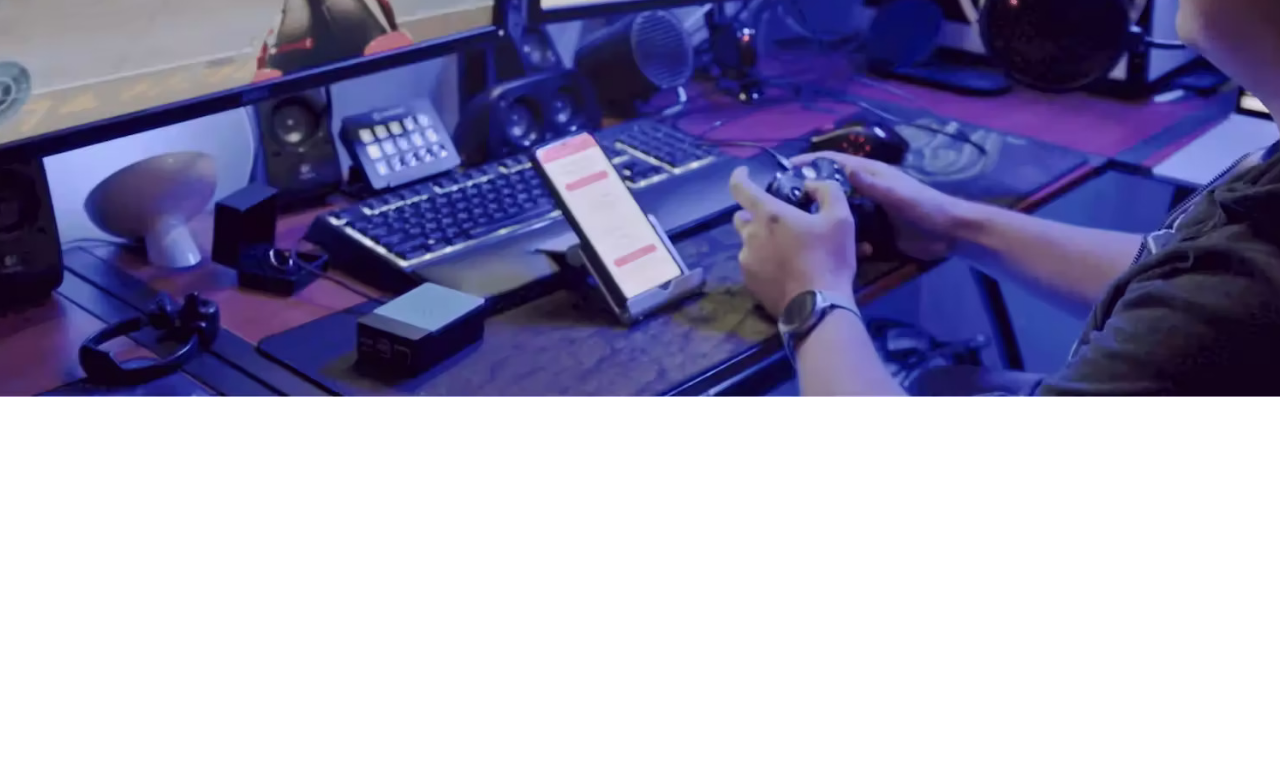
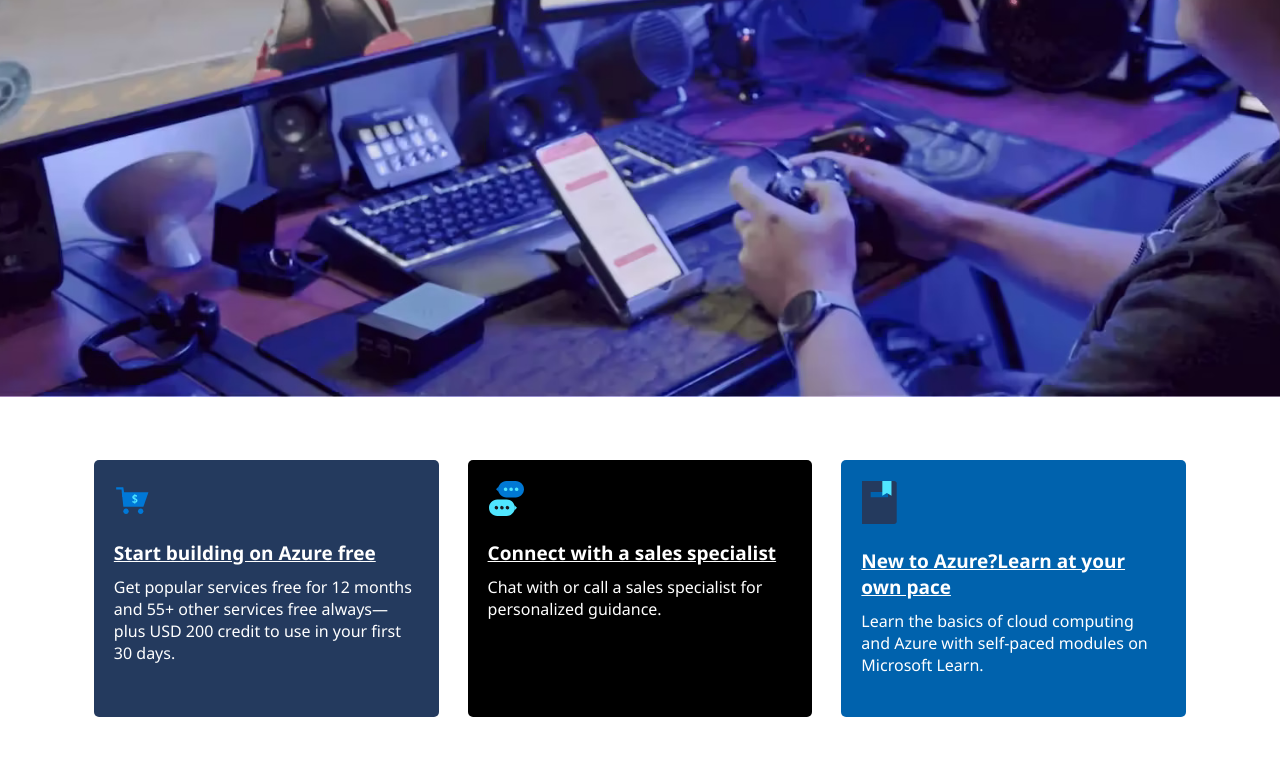
Before and after one commit to abrahamwebdev/learncoding, a plain HTML site: page azure_website/index.html in a window 1280 px wide. Shown: the part 3975-4754 px from the top of the page. Before the commit the page ends 4372 px from the top, so only its background shows below. Drawn offline with Linux system fonts and the light colour scheme.

Commit message:
azure cards

```diff
--- a/azure_website/index.html
+++ b/azure_website/index.html
@@ -243,6 +243,42 @@
     </div>
   </div>
 
+  <div class="colored-cards">
+    <div class="colored-card">
+      <div class="image-div">
+        <img src="./assets/cards/1.svg" alt="">
+      </div>
+      <div class="text">
+        <div>
+        <a href="">Start building on Azure free</a>
+        </div>
+        <a href="">Get popular services free for 12 months and 55+ other services free always—plus USD 200 credit to use in your first 30 days.</a>
+      </div>
+    </div>
+    <div class="colored-card">
+      <div class="image-div">
+        <img src="./assets/cards/2.svg" alt="">
+      </div>
+      <div class="text">
+        <div>
+        <a href="">Connect with a sales specialist</a>
+        </div>
+        <a href="">Chat with or call a sales specialist for personalized guidance.
+        </a>
+      </div>
+    </div>
+    <div class="colored-card">
+      <div class="image-div">
+        <img src="./assets/cards/3.svg" alt="">
+      </div>
+      <div class="text">
+        <div>
+        <a href="">New to Azure?Learn at your own pace</a>
+        </div>
+        <a href="">Learn the basics of cloud computing and Azure with self-paced modules on Microsoft Learn.</a>
+      </div>
+    </div>
+  </div>
 
 	<script src="index.js"></script>
   </body>
--- a/azure_website/style.css
+++ b/azure_website/style.css
@@ -392,6 +392,7 @@ align-items: center;
 }
 
 .cards {
+    background-color: #f8f9fa;
     display: flex;
     flex-wrap: wrap;
     align-items: stretch;
@@ -435,6 +436,8 @@ align-items: center;
     }
 
     .happening-on-azure {
+        background-color: #f8f9fa;
+
         height: 10vh;
         display: flex;
         align-items: center;
@@ -443,3 +446,54 @@ align-items: center;
         font-weight: 600;
         margin-top: 4rem;
     }
+
+
+    .colored-cards {
+        display: flex;
+        flex-wrap: wrap;
+        align-items: stretch;
+        justify-content: space-between;
+        padding: 5rem 8rem;
+      }
+      .colored-card {
+        flex: 0 0 31%;
+        margin: 10px;
+        border-radius: 5px;
+        background-color: #000000;
+        padding-bottom: 2rem;
+
+      }
+      .colored-card img {
+        max-width:35px;
+      }
+      .image-div {
+        padding-top: 2rem;
+        padding-left: 2rem;
+      }
+      .colored-card .text {
+        padding: 0 20px 20px;
+        font-size: 16px;
+      }
+      .colored-card .text a {
+        color: white;
+      }
+      .colored-card .text div:nth-child(1)  {
+        margin-top: 2rem;
+        margin-bottom: 1rem;
+        font-size: 19px;
+        font-weight: 600;
+      }
+      .colored-card .text div:nth-child(1) a {
+        text-decoration: underline;
+
+      }
+
+      .colored-card:nth-child(1) {
+        background-color: #243a5e;
+      }
+      .colored-card:nth-child(2) {
+        background-color: #000000;
+      }
+       .colored-card:nth-child(3) {
+        background-color: #0062ad;
+      }
```
Also changed, not shown: azure_website/assets/cards/1.svg (added), azure_website/assets/cards/2.svg (added), azure_website/assets/cards/3.svg (added).
